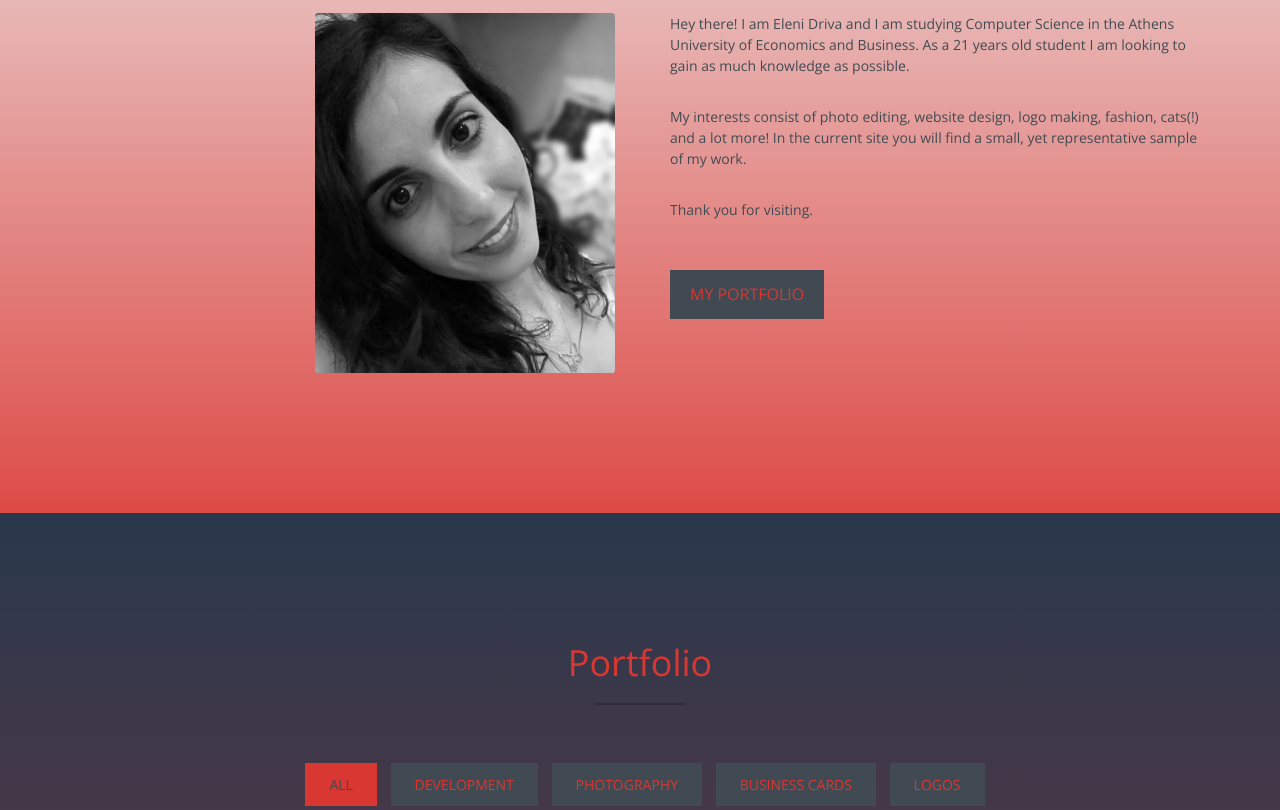
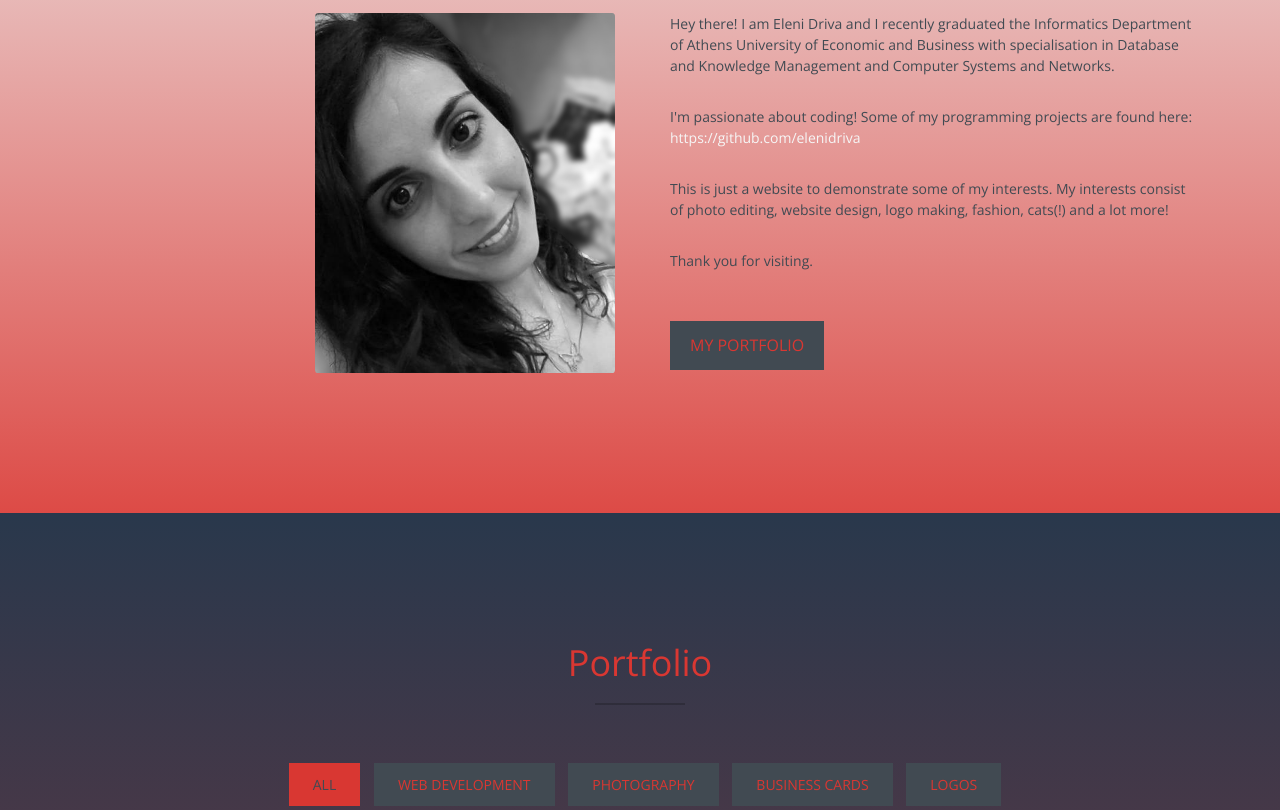
Before and after one commit to Belfina/belfina.github.io, a plain HTML site: page index.html in a window 1280 px wide. Shown: the part 1000-1810 px from the top of the page. Drawn offline with nearby package versions, Linux system fonts and the light colour scheme.

Commit message:
Update index.html

```diff
--- a/index.html
+++ b/index.html
@@ -72,8 +72,9 @@
       <div class="col-xs-12 col-md-6"> <img src="img/me1.jpg" width=300 height=300 class="img-responsive" alt=""> </div>
       <div class="col-xs-12 col-md-6">
         <div class="about-text">
-          <p>Hey there! I am Eleni Driva and I am studying Computer Science in the Athens University of Economics and Business. As a 21 years old student I am looking to gain as much knowledge as possible.	</p>
-          <p>My interests consist of photo editing, website design, logo making, fashion, cats(!) and a lot more! In the current site you will find a small, yet representative sample of my work. </p>
+          <p>Hey there! I am Eleni Driva and I recently graduated the Informatics Department of Athens University of Economic and Business with specialisation in Database and Knowledge Management and Computer Systems and Networks.	</p>
+          <p>I'm passionate about coding! Some of my programming projects are found here: <a href="https://github.com/elenidriva" target="_blank">https://github.com/elenidriva</a>
+		  <p>This is just a website to demonstrate some of my interests. My interests consist of photo editing, website design, logo making, fashion, cats(!) and a lot more! </p>
 		  <p>Thank you for visiting. </p>
           <a href="#portfolio" class="btn btn-default btn-lg page-scroll">My Portfolio</a> </div>
       </div>
@@ -92,7 +93,7 @@
         <li>
           <ol class="type">
             <li><a href="#" data-filter="*" class="active">All</a></li>
-            <li><a href="#" data-filter=".web">Development</a></li>
+            <li><a href="#" data-filter=".web">Web Development</a></li>
             <li><a href="#" data-filter=".photography">Photography</a></li>
             <li><a href="#" data-filter=".card">Business Cards</a></li>
 			<li><a href="#" data-filter=".logo">Logos</a></li>
@@ -126,6 +127,7 @@
             <div class="hover-bg"> <a href="img/portfolio/aristesph.jpg" title="AristesCats" data-lightbox-gallery="gallery1">
               <div class="hover-text">
                 <h4>AristesCats</h4>
+				<p> <a href="http://www.aristescats.gr/" target="blank"> http://www.aristescats.gr/ </a></p>
               </div>
               <img src="img/portfolio/aristesph-small.jpg" class="img-responsive" alt="AristesCats"> </a> </div>
           </div>
@@ -262,7 +264,7 @@
 <div id="footer">
   <div class="container text-center">
     <div class="fnav">
-      <p>Copyright &copy; 2018 Eleni's Portfolio. Designed by Eleni Driva</p>
+      <p>Copyright &copy; 2020 Eleni's Portfolio. Designed by Eleni Driva</p>
     </div>
   </div>
 </div>
```
